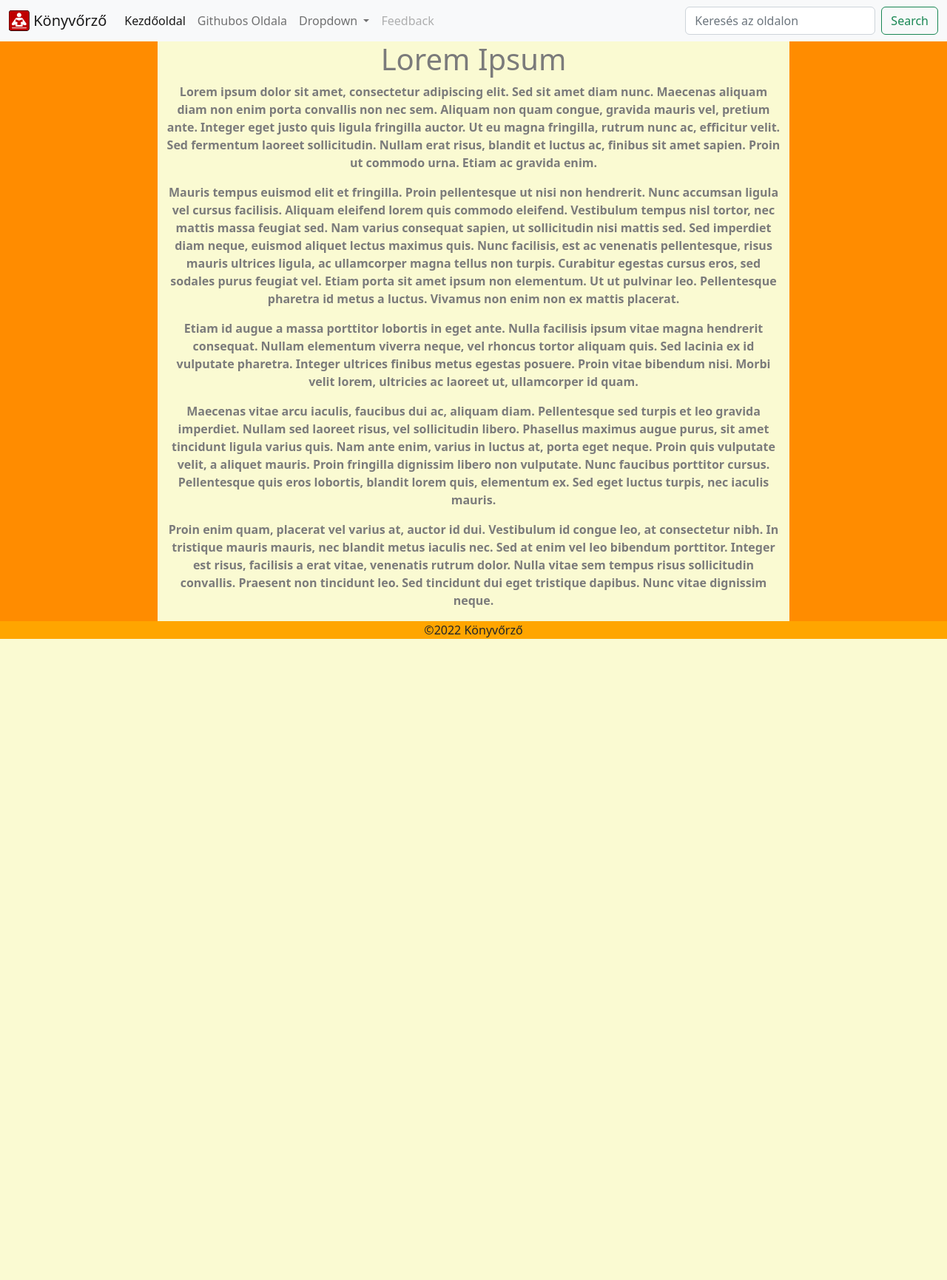
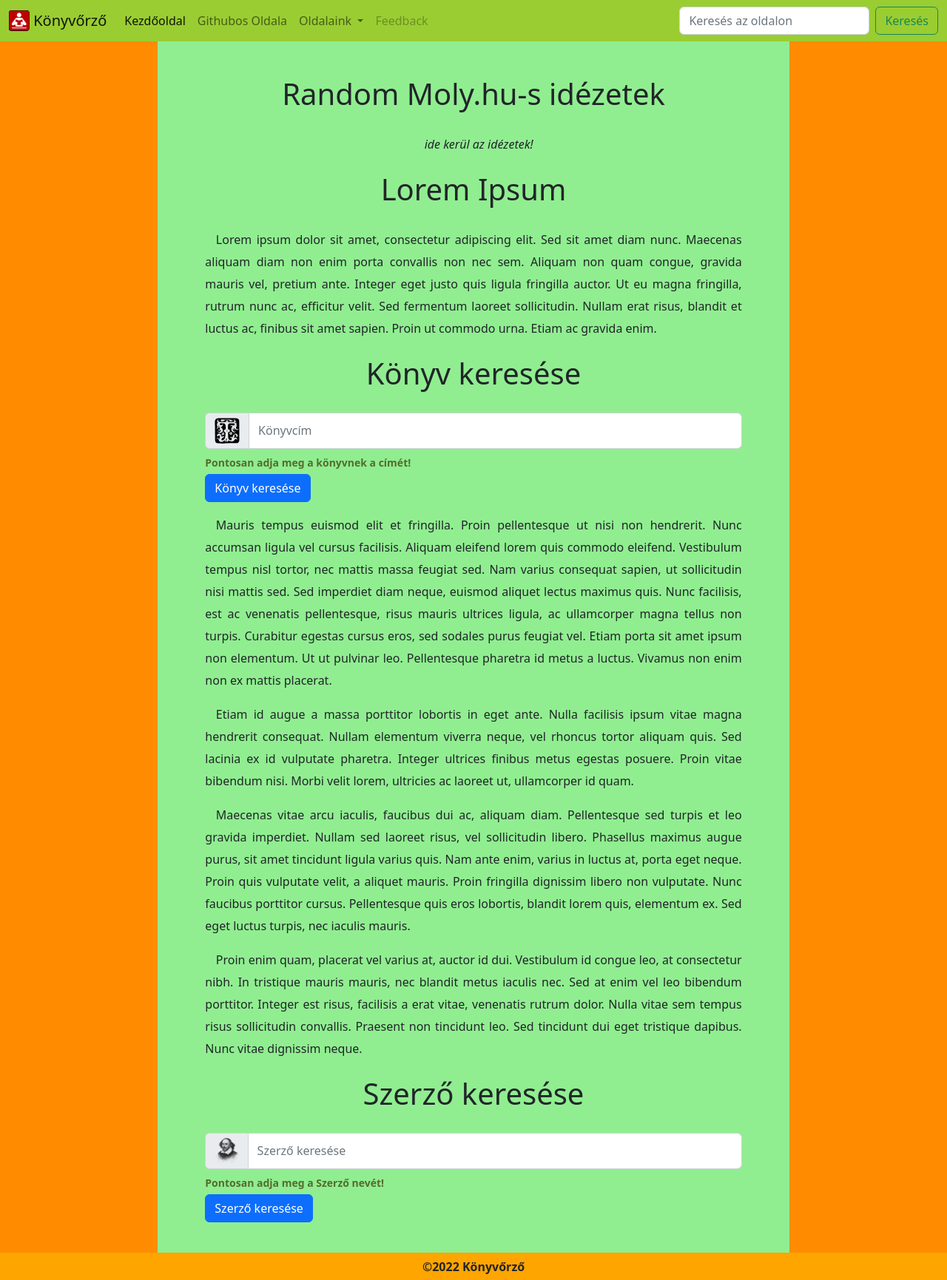
Before and after one commit to NagypalMarton/Konyvorzo, a PHP site: page / in a window 1280 px wide. Shown: the whole page at 74% size. Before the commit the page ends 864 px from the top, so only its background shows below. Run offline with PHP 8.4, Linux system fonts and the light colour scheme.

Commit message:
newBegin v0.1.5

```diff
--- a/index.html
+++ b/index.html
@@ -11,7 +11,12 @@
     <link rel="stylesheet" href="/style/style.css">
 </head>
 <header>
-    <nav class="navbar navbar-expand-lg bg-light">
+    <!--Itt lett volna a fejléc!-->
+</header>
+
+<body>
+    <nav class="navbar navbar-expand-lg sticky-top">
+        <!--Fejléc-->
         <div class="container-fluid">
             <a class="navbar-brand" href="index.html"><img src="/img/reader-310398.svg" alt="reader" width=""
                     height="28" class="d-inline-block align-text-top"> Könyvőrző</a>
@@ -32,11 +37,11 @@
                     <li class="nav-item dropdown">
                         <a class="nav-link dropdown-toggle" href="#" role="button" data-bs-toggle="dropdown"
                             aria-expanded="false">
-                            Dropdown
+                            Oldalaink
                         </a>
                         <ul class="dropdown-menu">
-                            <li><a class="dropdown-item" href="#">Action</a></li>
-                            <li><a class="dropdown-item" href="#">Another action</a></li>
+                            <li><a class="dropdown-item" href="#konyvKereso">Könyvkereső</a></li>
+                            <li><a class="dropdown-item" href="#szerzoKeresese">Szerző keresése</a></li>
                             <li>
                                 <hr class="dropdown-divider">
                             </li>
@@ -49,20 +54,19 @@
                 </ul>
                 <form class="d-flex" role="search">
                     <input class="form-control me-2" type="search" placeholder="Keresés az oldalon" aria-label="Search">
-                    <button class="btn btn-outline-success" type="submit" onclick="searchBtn(this)">Search</button>
+                    <button class="btn btn-outline-success" type="submit" onclick="searchBtn(this)">Keresés</button>
                 </form>
             </div>
         </div>
     </nav>
-</header>
-
-<body>
-    <div class="container-fluid text-center">
+    <div class="container-fluid">
         <div class="row">
             <div class="col-sm-2">
                 <!---Column-->
             </div>
             <div class="col-sm-8">
+                <h1>Random Moly.hu-s idézetek</h1>
+                <p id="idezet"><I>ide kerül az idézetek!</I></p>
                 <h1>Lorem Ipsum</h1>
                 <p>Lorem ipsum dolor sit amet, consectetur adipiscing elit. Sed sit amet diam nunc. Maecenas aliquam
                     diam
@@ -72,7 +76,23 @@
                     fermentum laoreet sollicitudin. Nullam erat risus, blandit et luctus ac, finibus sit amet sapien.
                     Proin
                     ut commodo urna. Etiam ac gravida enim.</p>
-
+                <div id="konyvKereso">
+                    <h1>Könyv keresése</h1>
+                    <p>
+                    <form>
+                        <div class="mb-6">
+                            <div class="input-group flex-nowrap">
+                                <span class="input-group-text" id="addon-wrapping"><img src="/img/monogram-33683.svg"
+                                        alt="T monogram" class="rounded" height="35"></span>
+                                <input type="text" class="form-control" placeholder="Könyvcím" aria-label="Konyvcim"
+                                    aria-describedby="addon-wrapping">
+                            </div>
+                            <div id="emailHelp" class="form-text">Pontosan adja meg a könyvnek a címét!</div>
+                        </div>
+                        <button type="submit" class="btn btn-primary">Könyv keresése</button>
+                    </form>
+                    </p>
+                </div>
 
                 <p>Mauris tempus euismod elit et fringilla. Proin pellentesque ut nisi non hendrerit. Nunc accumsan
                     ligula
@@ -109,6 +129,23 @@
                     sollicitudin convallis. Praesent non tincidunt leo. Sed tincidunt dui eget tristique dapibus. Nunc
                     vitae
                     dignissim neque.</p>
+                <div id="szerzoKeresese">
+                    <h1>Szerző keresése</h1>
+                    <p>
+                    <form>
+                        <div class="mb-6">
+                            <div class="input-group flex-nowrap">
+                                <span class="input-group-text" id="addon-wrapping"><img src="/img/william-shakespeare-7313917_1280.png"
+                                        alt="T monogram" class="rounded" height="35"></span>
+                                <input type="text" class="form-control" placeholder="Szerző keresése" aria-label="szerzoKeres"
+                                    aria-describedby="addon-wrapping">
+                            </div>
+                            <div id="emailHelp" class="form-text">Pontosan adja meg a Szerző nevét!</div>
+                        </div>
+                        <button type="submit" class="btn btn-primary">Szerző keresése</button>
+                    </form>
+                    </p>
+                </div>
             </div>
             <div class="col-sm-2">
                 <!---Column-->
--- a/style/style.css
+++ b/style/style.css
@@ -4,12 +4,47 @@ div[class$='2'] {
 }
 
 div[class$='8'] {
-    background-color: lightgoldenrodyellow;
-    color: rgb(123, 123, 123);
-    font-weight: 600;
+    background-color: lightgreen;
+    line-height: 30px;
+    /*Sortávolság*/
+    padding: 2% 5%;
 }
 
 footer {
     background-color: orange;
     text-align: center;
+    padding: 0.5% 0%;
+    font-weight: 600;
 }
+
+h1 {
+    text-align: center;
+    margin-top: 3%;
+    margin-bottom: 4%;
+}
+
+nav {
+    background-color: yellowgreen;
+    color: whitesmoke;
+}
+
+p {
+    text-indent: 2%;
+    text-align: justify;
+}
+
+#idezet {
+    text-align: center;
+}
+
+#idezet:hover {
+    box-shadow: 7px 7px 35px white;
+    border: 1px solid white;
+    padding: 1%;
+    background-color: white;
+    color: orangered;
+}
+#emailHelp{
+    font-weight: bold;
+    color: darkolivegreen;
+}
```
Also changed, not shown: img/monogram-33683.svg (added), img/william-shakespeare-7313917_1280.png (added).
